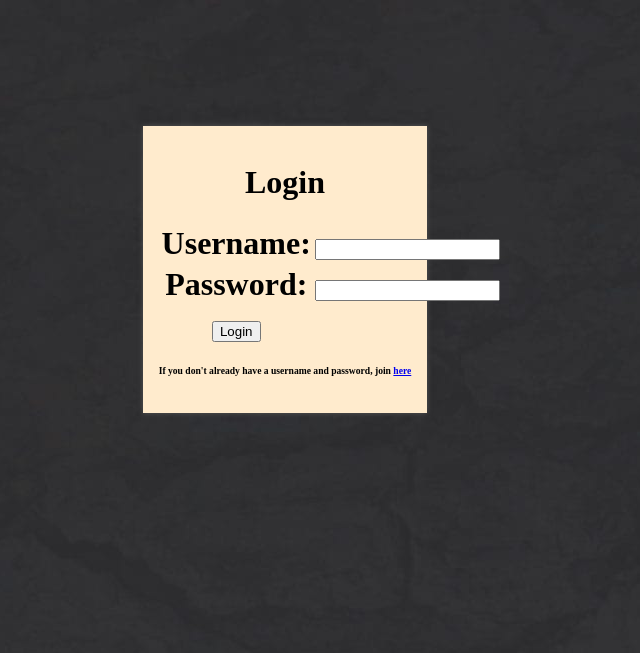
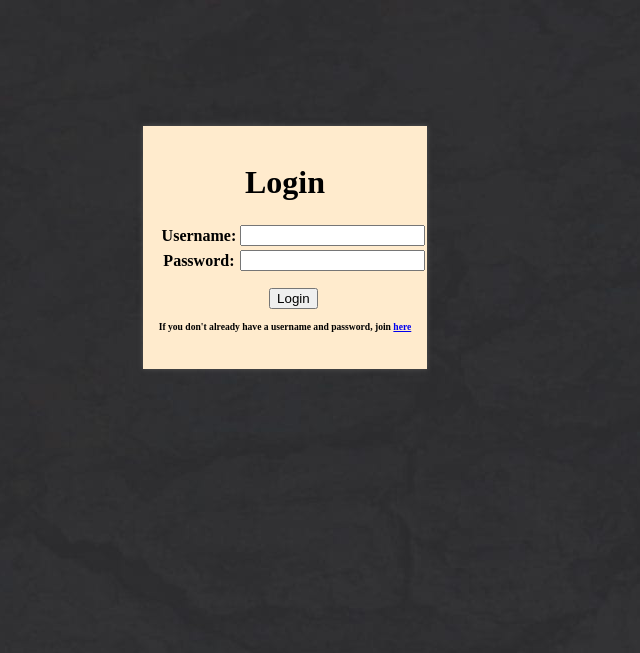
Before and after one commit to OBurnsy22/Zap, a Django app: page / in a window 1280 px wide. Shown: the top 653 px of the page, without its empty margins (355-995 px from the left). Run offline with Django 3.2, Linux system fonts and the light colour scheme.

Commit message:
Fixed up the sizing of the login field, now gonna fix the pie chart on core home

```diff
--- a/static/style.css
+++ b/static/style.css
@@ -40,6 +40,8 @@ div.vertical-center{
   margin-right: auto;
   margin-top: 10%;
   margin-bottom: auto;
+  min-width: 250px;
+  max-width: 350px;
 }
 
 div.vertical-center-join{
@@ -134,6 +136,13 @@ table.info_tables{
   font-size: 65%;
 }
 
+table.login_table{
+  border: none;
+  width: 80%;
+  font-size: 50%;
+}
+
+
 td.info_tables{
   border: 1px solid grey;
   border-left: none;
--- a/templates/core/login.html
+++ b/templates/core/login.html
@@ -10,12 +10,10 @@
     <div class="jumbotron vertical-center">
     <h1>Login<h1>
     <form action="" method="POST" class="center_form">{% csrf_token %}
-      <table>
+      <table class="login_table">
         {{ login_form.as_table }}
-        <tr><td>
-          <input type="submit" class="btn btn-primary" value = "Login"/>
-        </td></tr>
       </table>
+      <input type="submit" class="btn btn-primary" value = "Login"/>
     </form>
     <p class="login_text">If you don't already have a username and password,
       join <a href="/join/">here</a></p>
```
Also changed, not shown: db.sqlite3.
